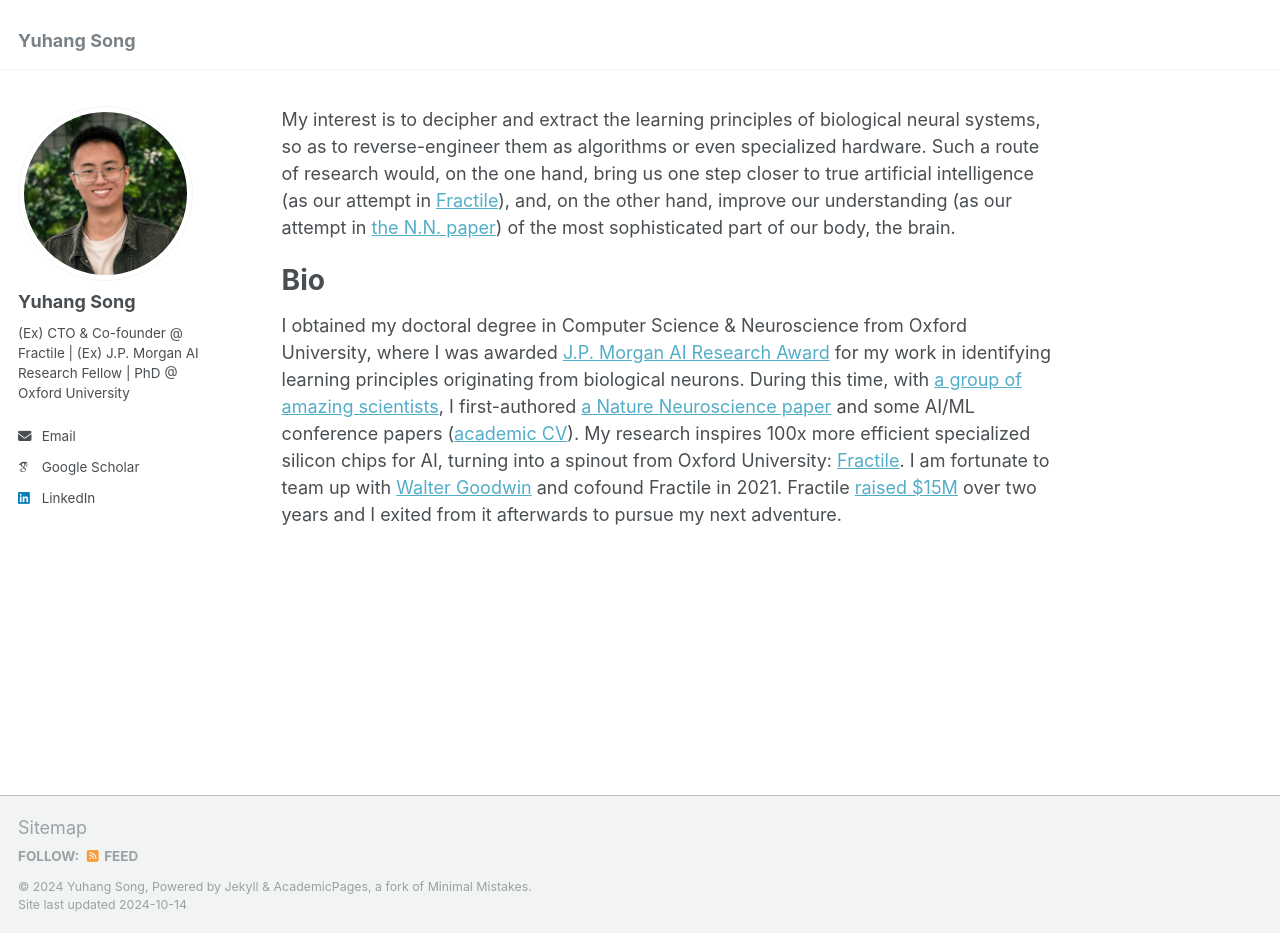
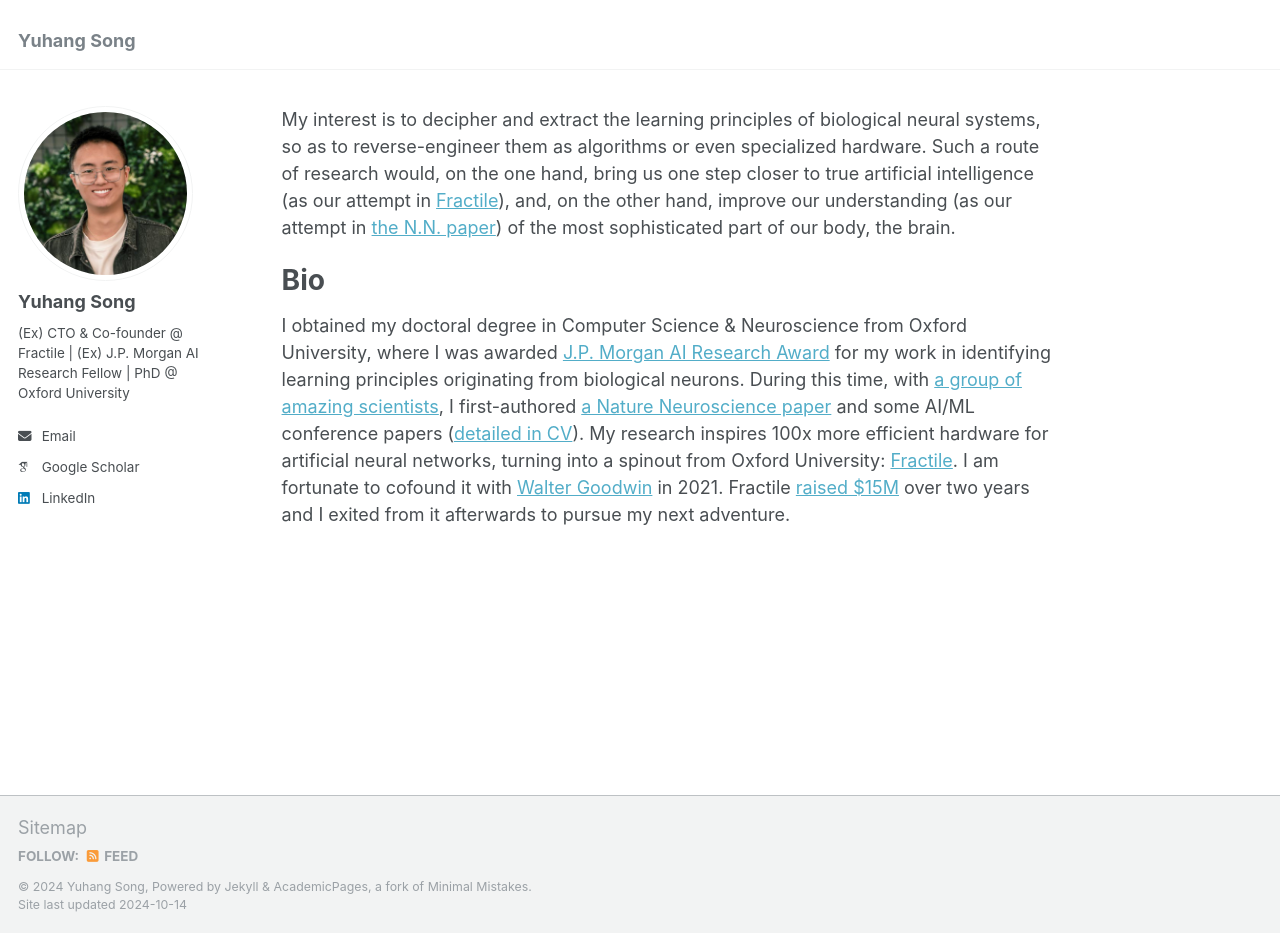
Before and after one commit to YuhangSong/YuhangSong.github.io, a Jekyll site: the page built from _pages/about.md, in a window 1280 px wide and 933 px high. Built offline with Jekyll 4.4.1, drawn with Linux system fonts in a browser that asks for light colours; some web fonts are replaced.

Commit message:
update about.md

```diff
--- a/_pages/about.md
+++ b/_pages/about.md
@@ -14,4 +14,4 @@
 =======
 
 <!-- (10 awardees worldwide) -->
-I obtained my doctoral degree in Computer Science & Neuroscience from Oxford University, where I was awarded [J.P. Morgan AI Research Award](https://www.jpmorgan.com/technology/artificial-intelligence/research-awards) for my work in identifying learning principles originating from biological neurons. During this time, with [a group of amazing scientists](https://www.mrcbndu.ox.ac.uk/groups/bogacz-group), I first-authored [a Nature Neuroscience paper](https://www.nature.com/articles/s41593-023-01514-1) and some AI/ML conference papers ([academic CV](http://yuhangsong.github.io/files/Curriculum_Vitae.pdf)). My research inspires 100x more efficient specialized silicon chips for AI, turning into a spinout from Oxford University: [Fractile](https://www.fractile.ai/). I am fortunate to team up with [Walter Goodwin](https://www.linkedin.com/in/walter-goodwin/) and cofound Fractile in 2021. Fractile [raised $15M](https://fortune.com/2024/07/26/fractile-ai-chip-startup-nvidia-15-million-funding-seed-round/) over two years and I exited from it afterwards to pursue my next adventure.
+I obtained my doctoral degree in Computer Science & Neuroscience from Oxford University, where I was awarded [J.P. Morgan AI Research Award](https://www.jpmorgan.com/technology/artificial-intelligence/research-awards) for my work in identifying learning principles originating from biological neurons. During this time, with [a group of amazing scientists](https://www.mrcbndu.ox.ac.uk/groups/bogacz-group), I first-authored [a Nature Neuroscience paper](https://www.nature.com/articles/s41593-023-01514-1) and some AI/ML conference papers ([detailed in CV](http://yuhangsong.github.io/files/Curriculum_Vitae.pdf)). My research inspires 100x more efficient hardware for artificial neural networks, turning into a spinout from Oxford University: [Fractile](https://www.fractile.ai/). I am fortunate to cofound it with [Walter Goodwin](https://www.linkedin.com/in/walter-goodwin/) in 2021. Fractile [raised $15M](https://fortune.com/2024/07/26/fractile-ai-chip-startup-nvidia-15-million-funding-seed-round/) over two years and I exited from it afterwards to pursue my next adventure.
```
